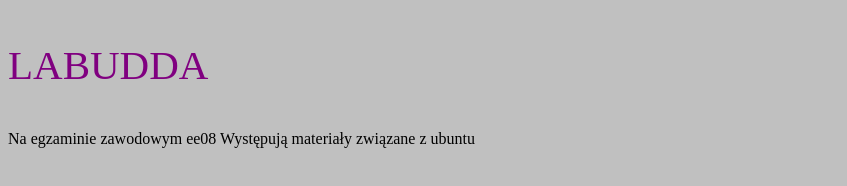
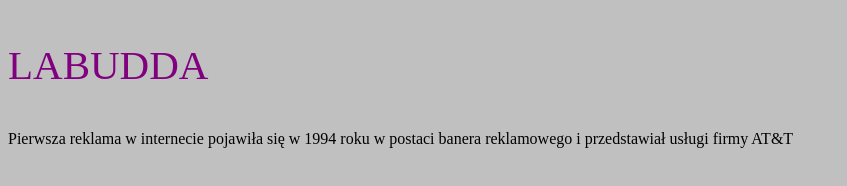
Before and after one commit to SHAMEIK/INDEX, a plain HTML site: page LABU_z5_4.html in a window 1280 px wide. Shown: the whole page, without its empty margins (0-847 px from the left). Drawn offline with Linux system fonts and the light colour scheme.

Commit message:
Update LABU_z5_4.html

```diff
--- a/LABU_z5_4.html
+++ b/LABU_z5_4.html
@@ -8,6 +8,6 @@
 </head>
 <body bgcolor="silver">
  <p style="color: purple;font-size: 41px;">LABUDDA</p>
- <p> Na egzaminie zawodowym ee08 Występują materiały związane z ubuntu</p>
+ <p>Pierwsza reklama w internecie pojawiła się w 1994 roku w postaci banera reklamowego i przedstawiał usługi firmy AT&T</p>
  </body>
 </html>
```
